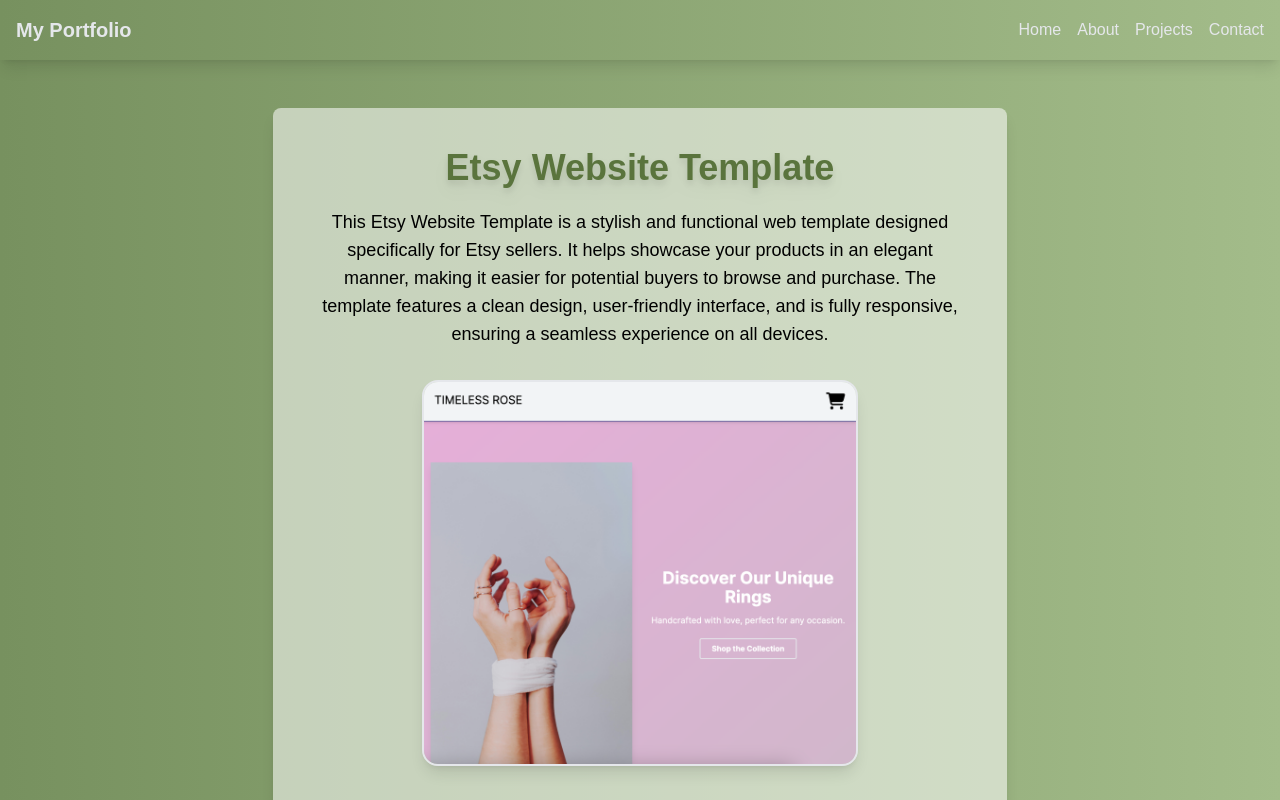
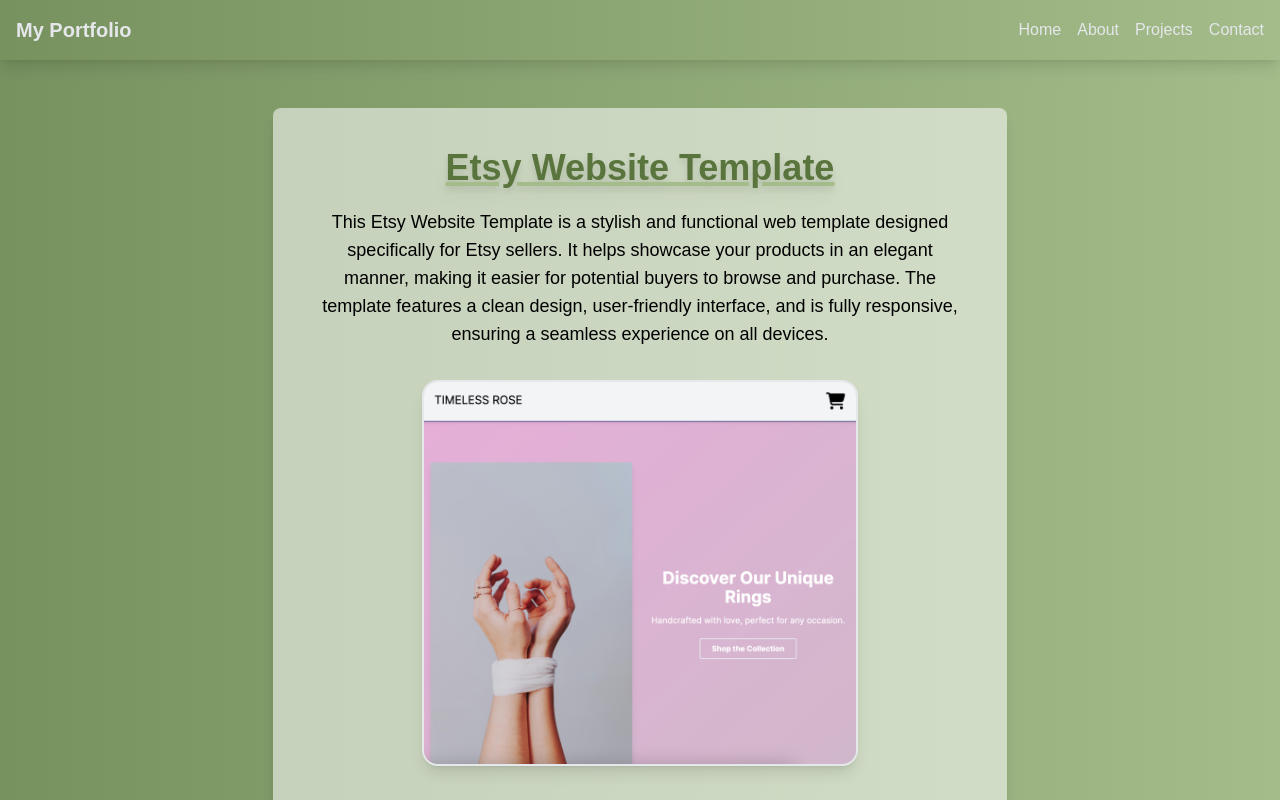
Before and after one commit to mprojr/reactjs-tailwind-portfolio, a React (Vite) app: page /project1 in a window 1280 px wide. Shown: the top 800 px of the page. Built offline with nearby package versions, Linux system fonts and the light colour scheme; a web font is replaced by a local one.

Commit message:
Update Proj1.jsx

```diff
--- a/src/pages/Proj1.jsx
+++ b/src/pages/Proj1.jsx
@@ -9,7 +9,7 @@ function Proj1() {
 
         {/* Text Section */}
         <div className="relative z-10 p-4">
-          <h2 className="text-4xl font-extrabold mb-5 text-custom-green-dark drop-shadow-lg decoration-custom-green-light decoration-4">
+          <h2 className="text-4xl font-extrabold mb-5 text-custom-green-dark drop-shadow-lg underline decoration-custom-green-light decoration-4">
             Etsy Website Template
           </h2>
           <p className="text-lg mb-4">
```
